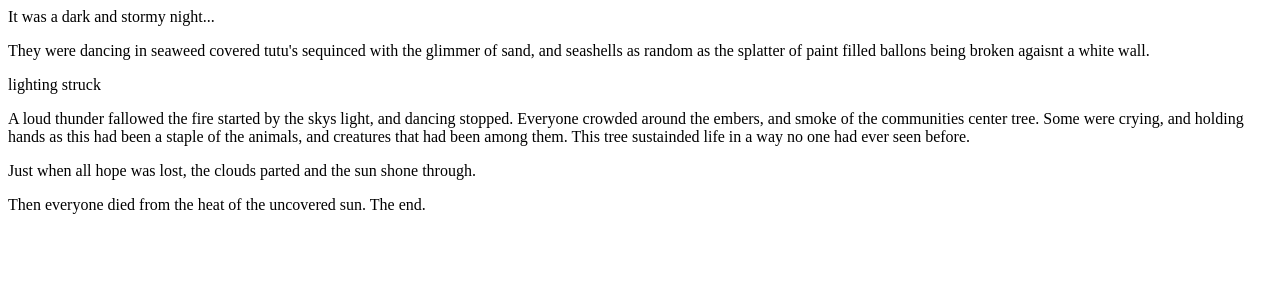
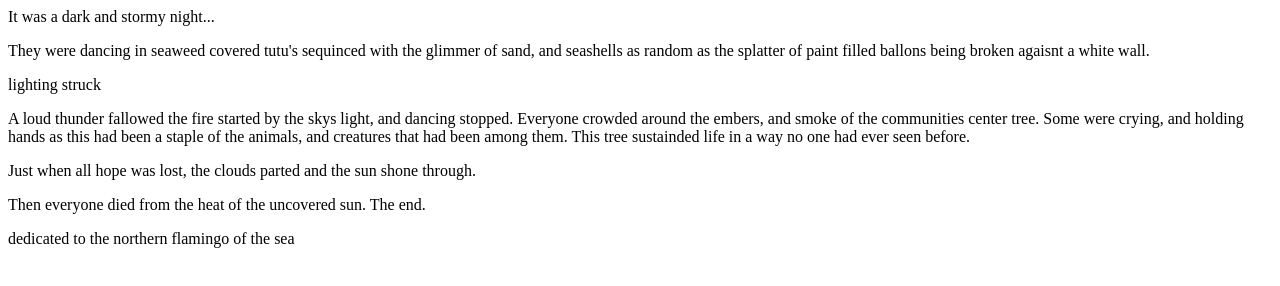
Before and after one commit to acnaumann/fireside-story, a plain HTML site: page index.html in a window 1280 px wide. Drawn offline with Linux system fonts and the light colour scheme.

Commit message:
dedication

```diff
--- a/index.html
+++ b/index.html
@@ -6,5 +6,6 @@
     <p>A loud thunder fallowed the fire started by the skys light, and dancing stopped. Everyone crowded around the embers, and smoke of the communities center tree. Some were crying, and holding hands as this had been a staple of the animals, and creatures that had been among them. This tree sustainded life in a way no one had ever seen before. </p>
     <p>Just when all hope was lost, the clouds parted and the sun shone through. </p>
     <p>Then everyone died from the heat of the uncovered sun. The end.</p>
+    <p>dedicated to the northern flamingo of the sea</p>
   </body>
 </html>
```
